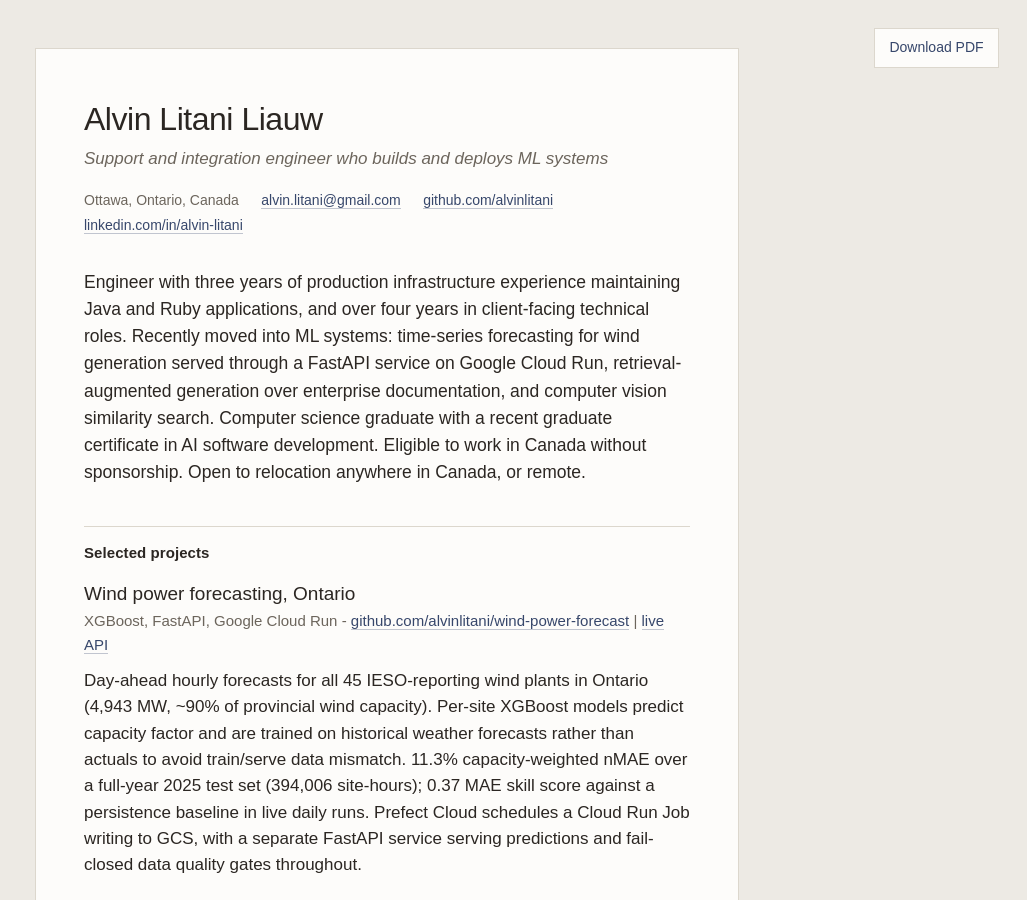
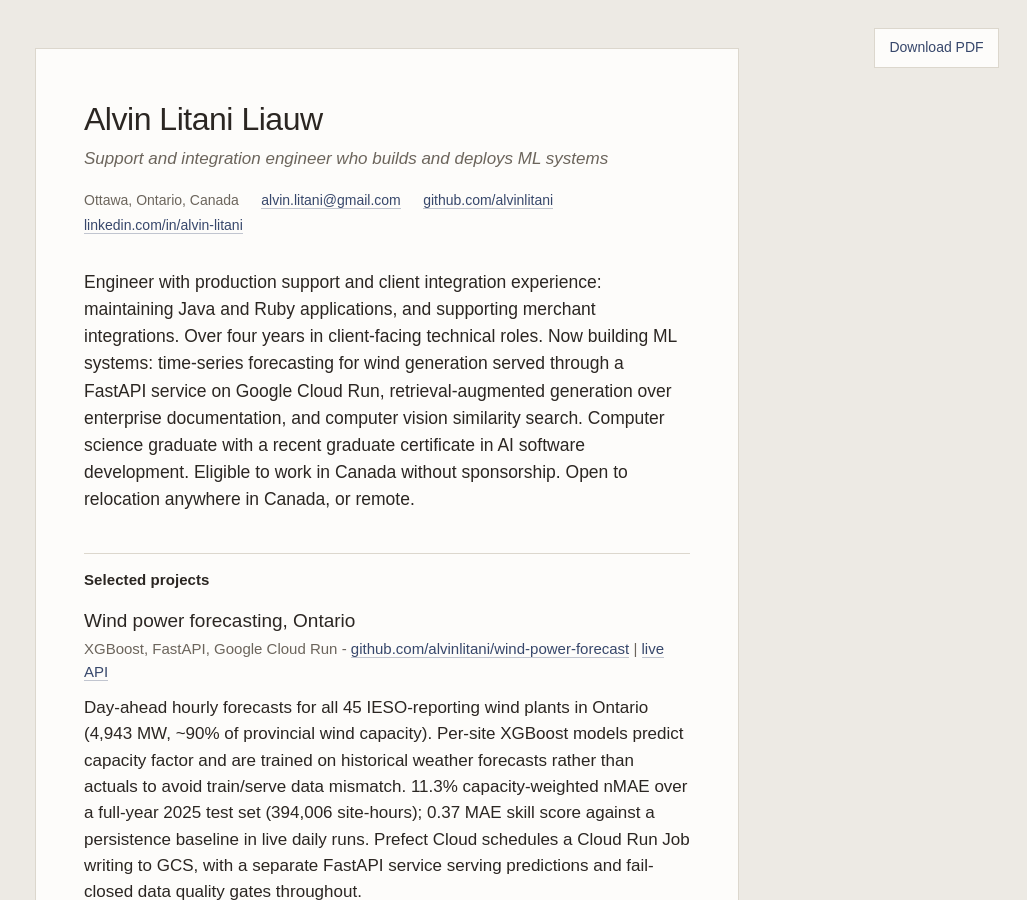
Before and after one commit to alvinlitani/alvinlitani.github.io, a Jekyll site: the page built from index.md, in a window 1280 px wide and 900 px high. Shown: the whole window, without its empty margins (253-1280 px from the left). Built offline with Jekyll 4.4.1, drawn with Linux system fonts in a browser that asks for light colours.

Commit message:
Minor rewrite

```diff
--- a/index.md
+++ b/index.md
@@ -12,7 +12,7 @@
     url: https://linkedin.com/in/alvin-litani
 ---
 
-Engineer with three years of production infrastructure experience maintaining Java and Ruby applications, and over four years in client‐facing technical roles. Recently moved into ML systems: time‐series forecasting for wind generation served through a FastAPI service on Google Cloud Run, retrieval‐augmented generation over enterprise documentation, and computer vision similarity search.  Computer science graduate with a recent graduate certificate in AI software development. Eligible to work in Canada without sponsorship. Open to relocation anywhere in Canada, or remote.
+Engineer with production support and client integration experience: maintaining Java and Ruby applications, and supporting merchant integrations. Over four years in client‐facing technical roles. Now building ML systems: time‐series forecasting for wind generation served through a FastAPI service on Google Cloud Run, retrieval‐augmented generation over enterprise documentation, and computer vision similarity search.  Computer science graduate with a recent graduate certificate in AI software development. Eligible to work in Canada without sponsorship. Open to relocation anywhere in Canada, or remote.
 
 ## Selected projects
 
```
